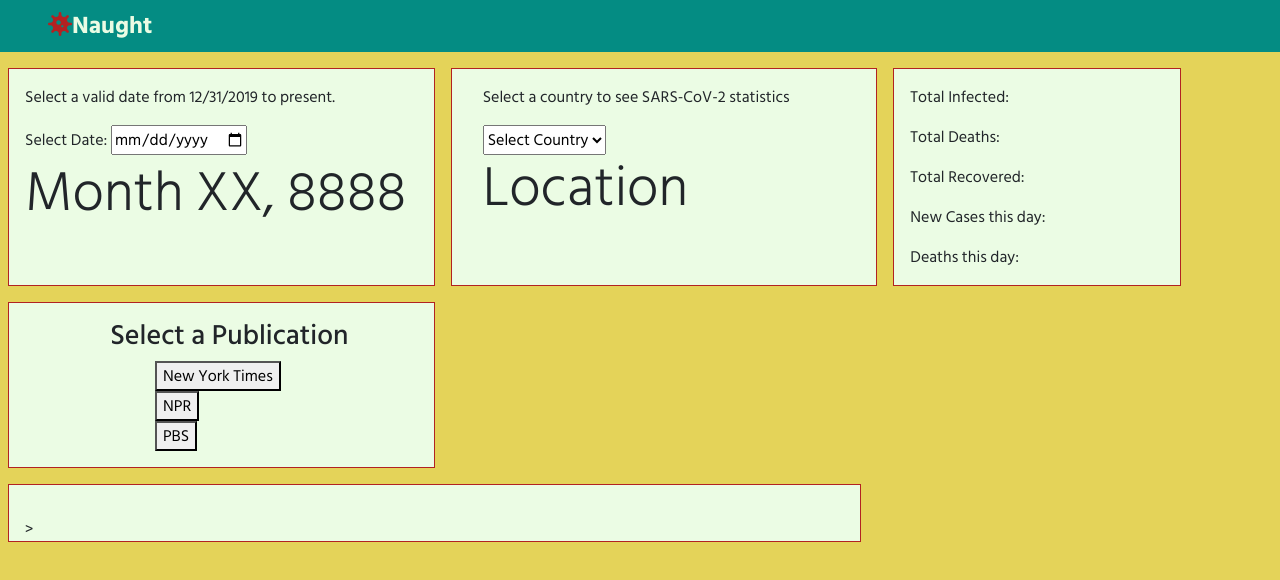
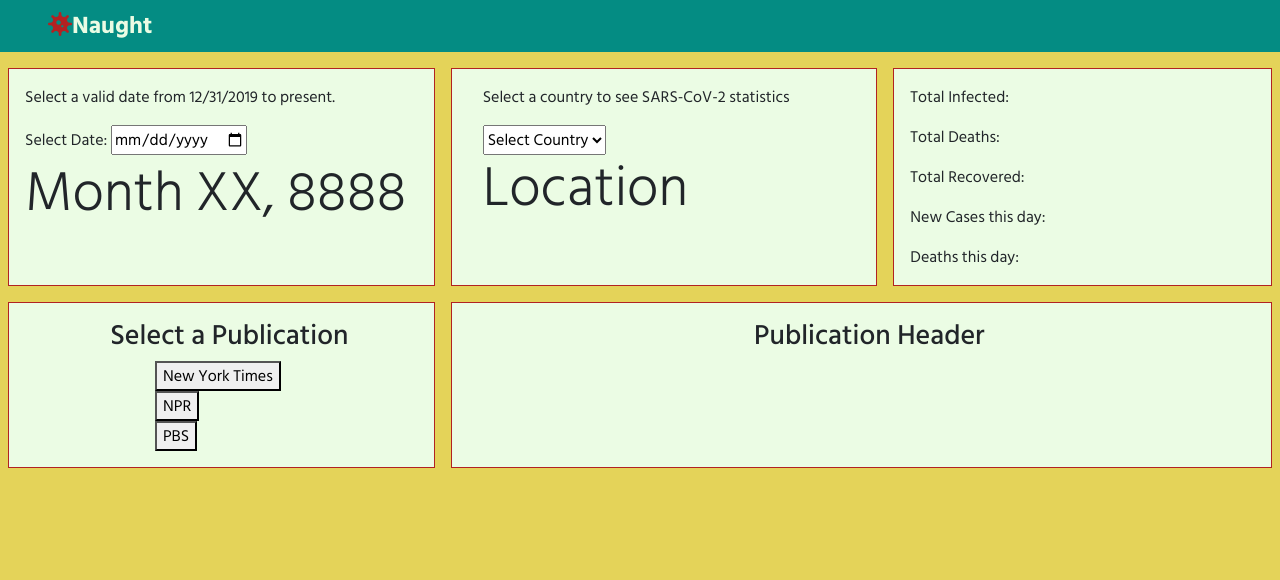
Before and after one commit to chrisjm093/Naught, a plain HTML site: page index.html in a window 1280 px wide. Drawn offline with nearby package versions, Linux system fonts and the light colour scheme.

Commit message:
HTML wireframe and css ready for JS

```diff
--- a/assets/style.css
+++ b/assets/style.css
@@ -33,9 +33,6 @@ body {
 
 }
 
-#stat-display {
-    max-width: 18em;
-}
 #choosen-date {
     font-family: 'Hind Siliguri', sans-serif;;
 
--- a/index.html
+++ b/index.html
@@ -41,7 +41,7 @@
 
                 </div>
             </div>
-            <div id="stat-display" class="cell-style container border col-4">
+            <div id="stat-display" class="cell-style container border col">
                 <p id=" infected " class=" stats ">Total Infected:</p>
                 <p id=" dead " class=" stats ">Total Deaths:</p>
                 <p id=" recovered " class=" stats ">Total Recovered:</p>
@@ -49,11 +49,9 @@
                 <p id=" deaths-today" class=" stats ">Deaths this day:</p>
             </div>
         </div>
-    </div>
 
-    <div class="container-fluid">
-        <div class="row justify-content-mid-center">
-            <div class="col cell-style border col-lg-4">
+        <div class="row">
+            <div class="col container cell-style border col-md-4">
                 <h3 class="pub-title">Select a Publication</h3>
                     <ul class="publications">
                         <li><button id="nyt">New York Times</button></li>
@@ -61,10 +59,14 @@
                         <li><button id="pbs">PBS</button></li>
                     </ul>
             </div>
-            <div class="col-lg-8 cell-style border">
-                <ul class="articles">
+            <div class="col container col cell-style border">
+                <div class="pubs-content">
 
-                </ul>>
+                    <h3 id="publication-header" class="pub-title">Publication Header</h3>
+
+                    <ul class="articles">
+                    </ul>
+                </div>
             </div>
         </div>
     </div>
```
